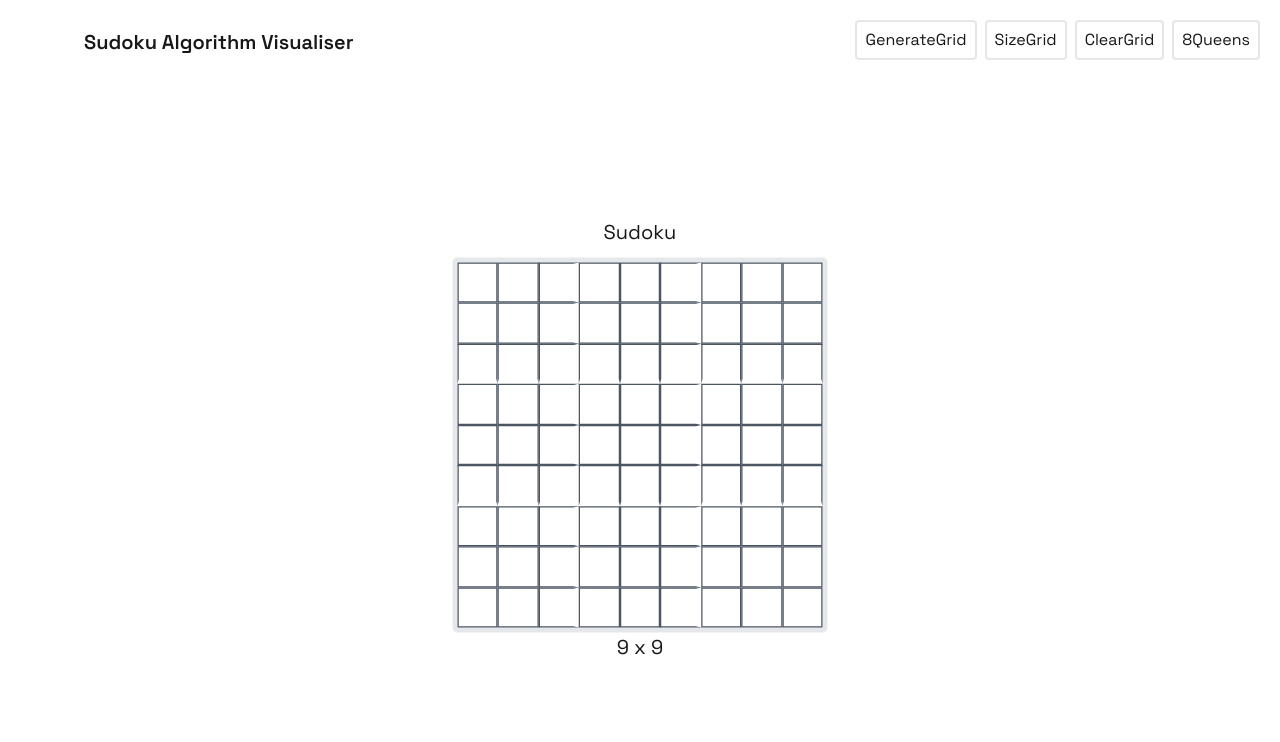
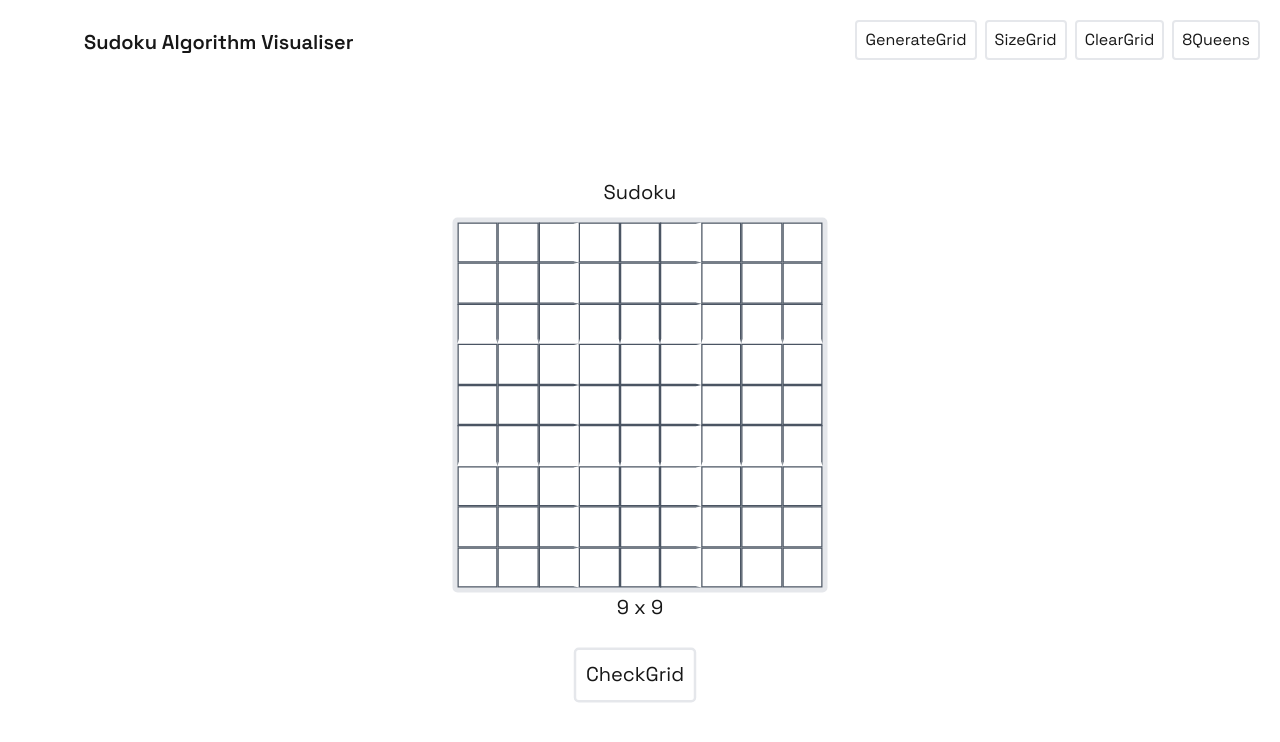
Before and after one commit to EthanEES/Sudoku-Algorithm-Visualiser, a Next.js app in the folder product/sudoku-algorithm-visualiser/: page / in a window 1280 px wide. Shown: the top 742 px of the page. Built offline with nearby package versions, Linux system fonts and the light colour scheme; a web font is replaced by a local one.

Commit message:
feat: Added a button to check the grid once the user inputs values into the grid

```diff
--- a/product/sudoku-algorithm-visualiser/src/app/page.js
+++ b/product/sudoku-algorithm-visualiser/src/app/page.js
@@ -250,6 +250,7 @@ export default function Page() {
                 {/* <div className="font-5xl mb-2">Timer: 00:00</div>*/}
                 {gridSize} x {gridSize}
 
+                <button onClick={() => checkGrid(gridSolution)} className="border-2 rounded p-2 mt-5 mr-2 hover:bg-[#313c50]">CheckGrid</button>
 
             </div>
 
```
